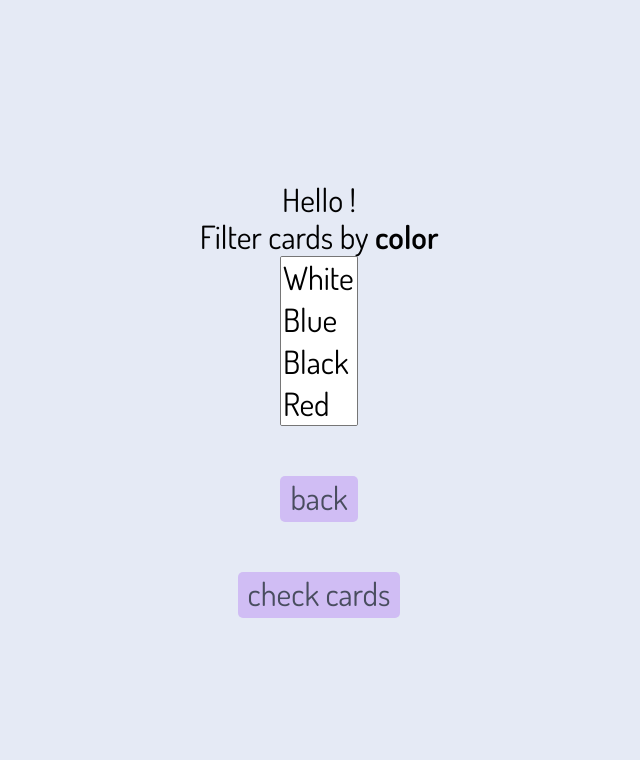
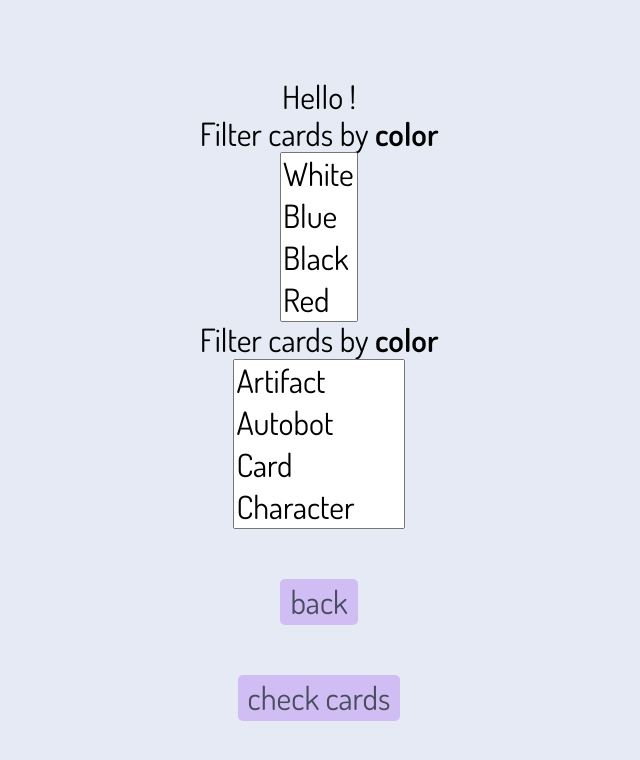
Before and after one commit to Shizuri/PolarCape_Entry_Frontend, a plain HTML site: page HomePage/cards-page.html in a window 1280 px wide. Shown: the whole page, without its empty margins (321-961 px from the left). Drawn offline with Linux system fonts and the light colour scheme; no server answers.

Commit message:
Added filtering by type and combined them

```diff
--- a/HomePage/cards-page.html
+++ b/HomePage/cards-page.html
@@ -18,14 +18,45 @@
 
     <div class="cards-page-container">
         <div class="cards-page-message">Hello <span id="cards-page-name"></span>!</div>
-        <label for='card-color-selector'>Filter cards by <strong>color</strong></label>
-        <select class='CardsPage-card-color-selector' id='card-color-selector' multiple onchange="sortCardsByColor(this)">
-            <option class='card-color-option' value='White'>White</option>
-            <option class='card-color-option' value='Blue'>Blue</option>
-            <option class='card-color-option' value='Black'>Black</option>
-            <option class='card-color-option' value='Red'>Red</option>
-            <option class='card-color-option' value='Green'>Green</option>
+        <label for="card-color-selector">Filter cards by <strong>color</strong></label>
+        <select class="CardsPage-card-color-selector" id="card-color-selector" multiple onchange="filterCards()">
+            <option class="card-color-option" value="White">White</option>
+            <option class="card-color-option" value="Blue">Blue</option>
+            <option class="card-color-option" value="Black">Black</option>
+            <option class="card-color-option" value="Red">Red</option>
+            <option class="card-color-option" value="Green">Green</option>
         </select>
+
+        <label for="card-type-selector">Filter cards by <strong>color</strong></label>
+        <select class="CardsPage-type-color-selector" id="card-type-selector" multiple onchange="filterCards()">
+            <option class="card-type-option" value="Artifact">Artifact</option>
+            <option class="card-type-option" value="Autobot">Autobot</option>
+            <option class="card-type-option" value="Card">Card</option>
+            <option class="card-type-option" value="Character">Character</option>
+            <option class="card-type-option" value="Conspiracy">Conspiracy</option>
+            <option class="card-type-option" value="Creature">Creature</option>
+            <option class="card-type-option" value="Dragon">Dragon</option>
+            <option class="card-type-option" value="Elemental">Elemental</option>
+            <option class="card-type-option" value="Enchantment">Enchantment</option>
+            <option class="card-type-option" value="Goblin">Goblin</option>
+            <option class="card-type-option" value="Hero">Hero</option>
+            <option class="card-type-option" value="Instant">Instant</option>
+            <option class="card-type-option" value="Jaguar">Jaguar</option>
+            <option class="card-type-option" value="Knights">Knights</option>
+            <option class="card-type-option" value="Land">Land</option>
+            <option class="card-type-option" value="Phenomenon">Phenomenon</option>
+            <option class="card-type-option" value="Plane">Plane</option>
+            <option class="card-type-option" value="Planeswalker">Planeswalker</option>
+            <option class="card-type-option" value="Scheme">Scheme</option>
+            <option class="card-type-option" value="Sorcery">Sorcery</option>
+            <option class="card-type-option" value="Specter">Specter</option>
+            <option class="card-type-option" value="Summon">Summon</option>
+            <option class="card-type-option" value="Tribal">Tribal</option>
+            <option class="card-type-option" value="Vanguard">Vanguard</option>
+            <option class="card-type-option" value="Wolf">Wolf</option>
+            <option class="card-type-option" value="You’ll">You’ll</option>
+        </select>
+
         <div id="the-element"></div>
         <button class="cards-page-back-button" onclick="goBack()">back</button>
         <button class="cards-page-back-button" onclick="checkCards()">check cards</button>
--- a/HomePage/js/cards-page.js
+++ b/HomePage/js/cards-page.js
@@ -11,6 +11,7 @@ let cards = [] // All the cards cards
 let filteredCards = [] // Filtered cards
 
 let cardColorSelectedValues = [] // The colors selected in the multi select
+let cardTypeSelectedValues = [] // The types selected in the multi select
 
 const urlParams = new URLSearchParams(window.location.search)
 const name = urlParams.get('index-name-input')
@@ -66,9 +67,10 @@ const goBack = () => {
 }
 
 const checkCards = () => {
-    console.log('CARDS: ', cards)
+    console.log('All CARDS: ', cards)
 }
 
+// Function that renders the cards to the page
 const renderData = data => {
     // Get the element that will be updated
     const theElement = document.querySelector('#the-element')
@@ -83,6 +85,7 @@ const renderData = data => {
     })
 }
 
+// Helper function to get the elements in a multi select that are currently selected by the user
 const getSelectedOptions = element => {
     let options = []
     let option = null
@@ -98,19 +101,55 @@ const getSelectedOptions = element => {
     return options
 }
 
-const sortCardsByColor = element => {
-    // let colorSelector = document.getElementById('card-color-selector')
+// const sortCardsByColor2 = element => {
+//     // let colorSelector = document.getElementById('card-color-selector')
 
-    cardColorSelectedValues = getSelectedOptions(element)
-    // console.log(getSelectedOptions(element))
+//     cardColorSelectedValues = getSelectedOptions(element)
+//     // console.log('cardColorSelectedValues: ', cardColorSelectedValues)
 
-    // console.log(element)
-    // console.log(colorSelector)
-    // console.log(colorSelector.value)
-    // console.log(colorSelector.target)
+//     // console.log(element)
+//     // console.log(colorSelector)
+//     // console.log(colorSelector.value)
+//     // console.log(colorSelector.target)
 
-    // Filter by card color
-    const cardColorSelectedValuesFilterResult = cards.filter(card => {
+//     // Filter by card color
+//     const cardColorSelectedValuesFilterResult = cards.filter(card => {
+//         // Check if the card has a color provided by the API
+//         if (card.colors) {
+//             for (let i = 0; i < card.colors.length; i++) {
+//                 for (let j = 0; j < cardColorSelectedValues.length; j++) {
+//                     if (card.colors[i].toLowerCase().includes(cardColorSelectedValues[j].toLowerCase())) {
+//                         // If any member of the card types array is found in the array of selected types, filter it in
+//                         // This will make sure that if the card has more than one type it will still be shown
+//                         return true
+//                     }
+//                 }
+//             }
+//         }
+//         return false
+//     })
+
+//     if (cardColorSelectedValues.length > 0) {
+//         filteredCards = cardColorSelectedValuesFilterResult
+//     } else {
+//         // If no items are selected, return all items
+
+//         // filteredCards = cards
+//     }
+
+//     renderData(filteredCards)
+// }
+
+const filterCards = () => {
+    // Reset filtered cards to be all cards and then start filtering
+    filteredCards = cards
+    // FILTER BY COLOR
+    // Get the color element selector
+    const colorSelector = document.getElementById('card-color-selector')
+    // Get the values selected by the user
+    cardColorSelectedValues = getSelectedOptions(colorSelector)
+    // Filter cards by card color
+    const cardsFilteredByColor = filteredCards.filter(card => {
         // Check if the card has a color provided by the API
         if (card.colors) {
             for (let i = 0; i < card.colors.length; i++) {
@@ -125,8 +164,35 @@ const sortCardsByColor = element => {
         }
         return false
     })
-    if (cardColorSelectedValues.length > 0) {
-        filteredCards = cardColorSelectedValuesFilterResult
+    // Update the list on if an item is selected
+    if (cardColorSelectedValues.length > 0){
+        filteredCards = cardsFilteredByColor
+    }
+
+    // FILTER BY TYPE
+    // Get the color element selector
+    const typeSelector = document.getElementById('card-type-selector')
+    // Get the values selected by the user
+    cardTypeSelectedValues = getSelectedOptions(typeSelector)
+    // Filter cards by card color
+    const cardsFilteredByType = filteredCards.filter(card => {
+        // Check if the card has a type provided by the API
+        if (card.types) {
+            for (let i = 0; i < card.types.length; i++) {
+                for (let j = 0; j < cardTypeSelectedValues.length; j++) {
+                    if (card.types[i].toLowerCase().includes(cardTypeSelectedValues[j].toLowerCase())) {
+                        // If any member of the card types array is found in the array of selected types, filter it in
+                        // This will make sure that if the card has more than one type it will still be shown
+                        return true
+                    }
+                }
+            }
+        }
+        return false
+    })
+    // Update the list on if an item is selected
+    if (cardTypeSelectedValues.length > 0){
+        filteredCards = cardsFilteredByType
     }
 
     renderData(filteredCards)
```
